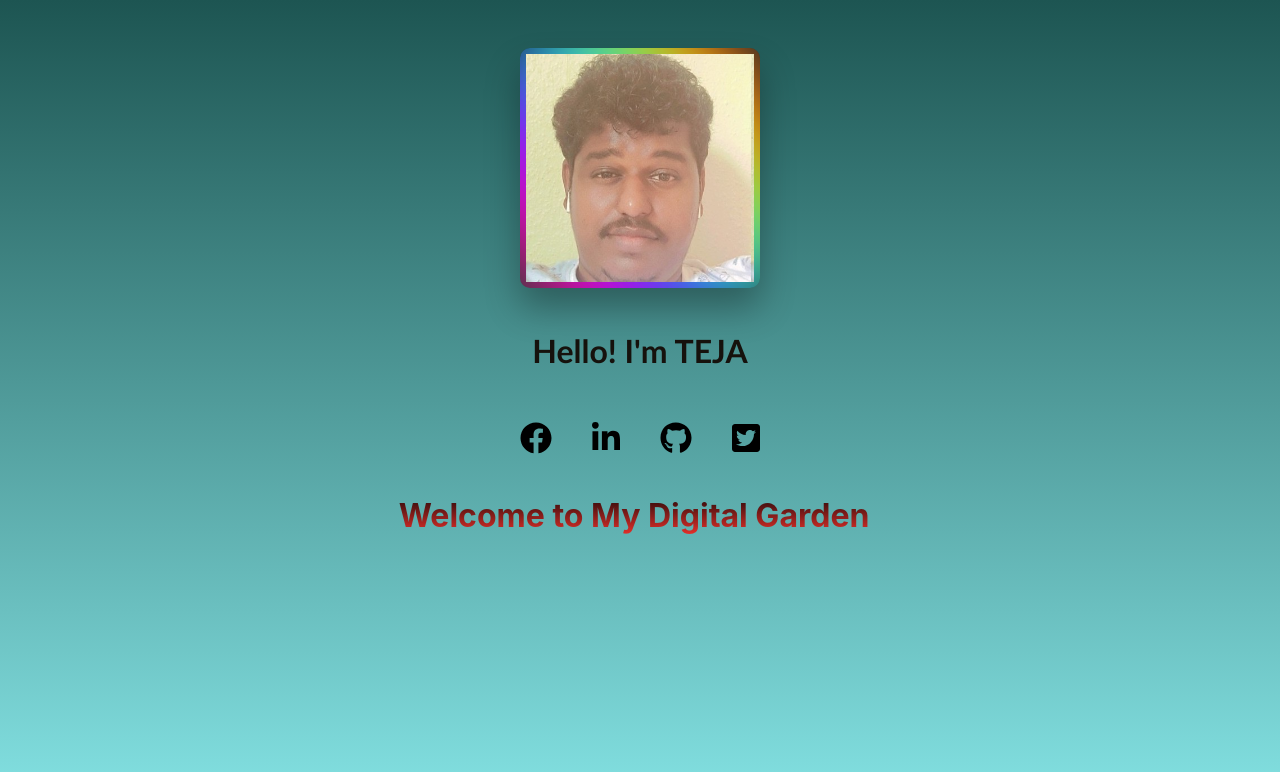
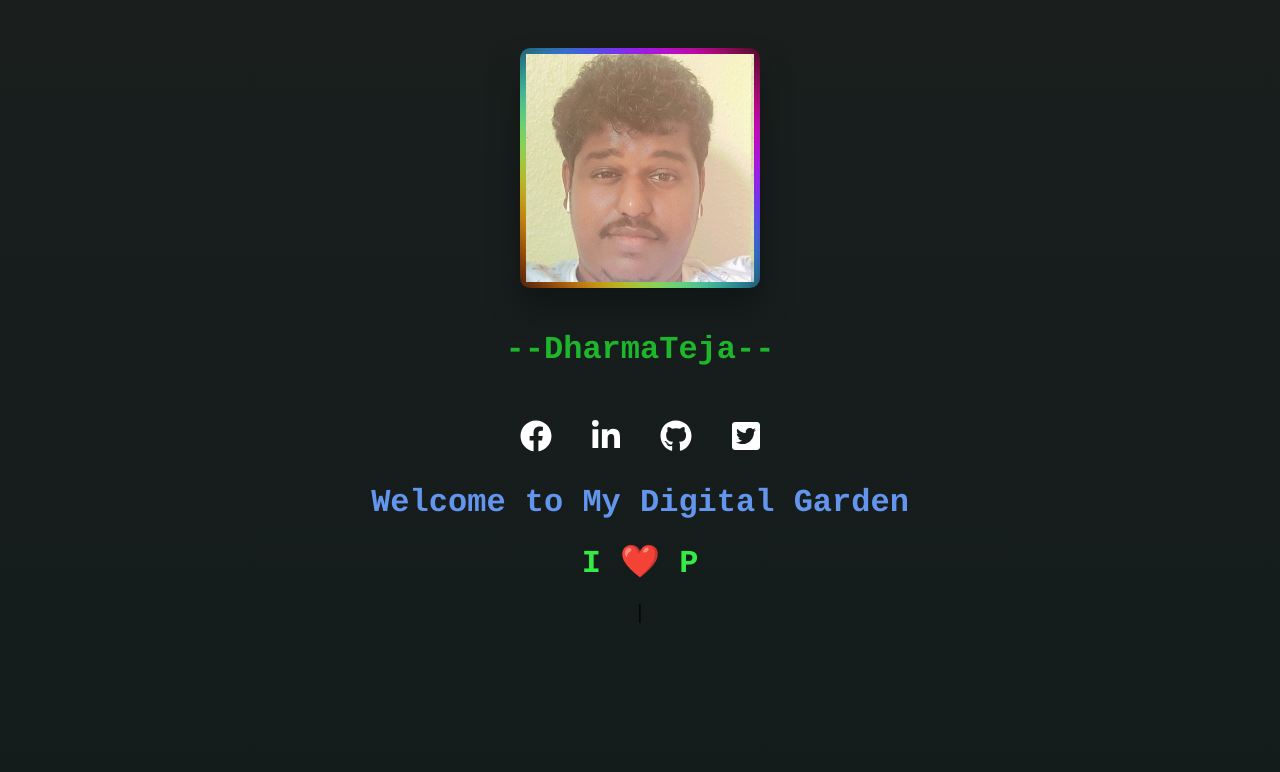
Before and after one commit to teja4d/Teja4d, a React (Create React App) app: page / in a window 1280 px wide. Shown: the top 772 px of the page. Built offline with nearby package versions, Linux system fonts and the light colour scheme.

Commit message:
changed font

```diff
--- a/package.json
+++ b/package.json
@@ -16,12 +16,12 @@
     "react-dom": "^17.0.2",
     "react-router-dom": "^6.0.1",
     "react-scripts": "4.0.3",
-    "react-typical": "^0.1.3",
+    "react-typist": "^2.0.5",
     "web-vitals": "^1.1.2"
   },
   "scripts": {
-    "predeploy":"npm run build",
-    "deploy":"gh-pages -d build",
+    "predeploy": "npm run build",
+    "deploy": "gh-pages -d build",
     "start": "react-scripts start",
     "build": "react-scripts build",
     "test": "react-scripts test",
--- a/src/App.css
+++ b/src/App.css
@@ -1,10 +1,10 @@
 .App {
   text-align: center;
-  background-image: linear-gradient(to bottom,#1d5552 , #83e1e2);
+  background-image: linear-gradient(to bottom,#1a1f1e , #131b1b);
   min-height: 100vh;
 }
 .content-title{
-  font-family: 'Trebuchet MS', 'Lucida Sans Unicode', 'Lucida Grande', 'Lucida Sans', Arial, sans-serif;
-  color: rgb(22, 18, 13);
+  font-family: 'Courier';
+  color:rgb(31, 182, 44);
   font-size: 32px;
 }
--- a/src/App.js
+++ b/src/App.js
@@ -13,7 +13,7 @@ function App() {
     <div className="App">
       <Router>
       <Image/>
-      <h4 className="content-title">Hello! I'm TEJA</h4>
+      <h4 className="content-title">--DharmaTeja--</h4>
       <SocialIcons/>
       <Content></Content>
       </Router>
--- a/src/components/Content/Content.css
+++ b/src/components/Content/Content.css
@@ -1,7 +1,19 @@
 
-.content-items {
-    font-size: 32px;
-    background-image: linear-gradient(#250a0a,#e7302a);
-    -webkit-background-clip: text;
-    -webkit-text-fill-color: transparent;
+
+.welcome-text {
+  font-family:"Courier";
+  font-size: 32px;
+  color: cornflowerblue;
 }
+
+.typer-text-start{
+  color: rgb(235, 73, 51);
+  size: 24px;
+  font-family: 'Courier';
+}
+
+.typer-text-end{
+  color: rgb(51, 235, 66);
+  size: 24px;
+  font-family: 'Courier';
+}
--- a/src/components/Content/Content.js
+++ b/src/components/Content/Content.js
@@ -1,18 +1,23 @@
 import React from 'react';
-import Typical from 'react-typical';
+import Typist from 'react-typist';
 
 import './Content.css'
 
 export default function Content() {
 
     const steps = [
-        "A Junior Web Developer",3000,
-        "Welcome to My Digital Garden",2000
+        "A Junior Web Developer",3000
     ]
 
     return (
         <div>
-           <h2 className="content-items"><Typical steps={steps} loop={Infinity}/></h2>
+            <Typist avgTypingDelay={90}>
+            <h1 className='welcome-text'>Welcome to My Digital Garden</h1>
+            <h1 className='typer-text-start' >I'm a Student</h1>
+            <Typist.Backspace className='flash' count={13} delay={400}>
+            </Typist.Backspace>
+            <h1 className='typer-text-end'>I ❤️ Programming</h1>
+            </Typist>
         </div>
     )
 }
--- a/src/components/socialicons/SocialIcons.css
+++ b/src/components/socialicons/SocialIcons.css
@@ -5,6 +5,7 @@
 }
 .list-items {
     display: inline-block;
+    color: #ffff;
     margin: 0 10px;
     padding: 10px;
     transition: 0.4s ease-in-out;
```
Also changed, not shown: 24 other files (tests, documents, lock files or other folders).
